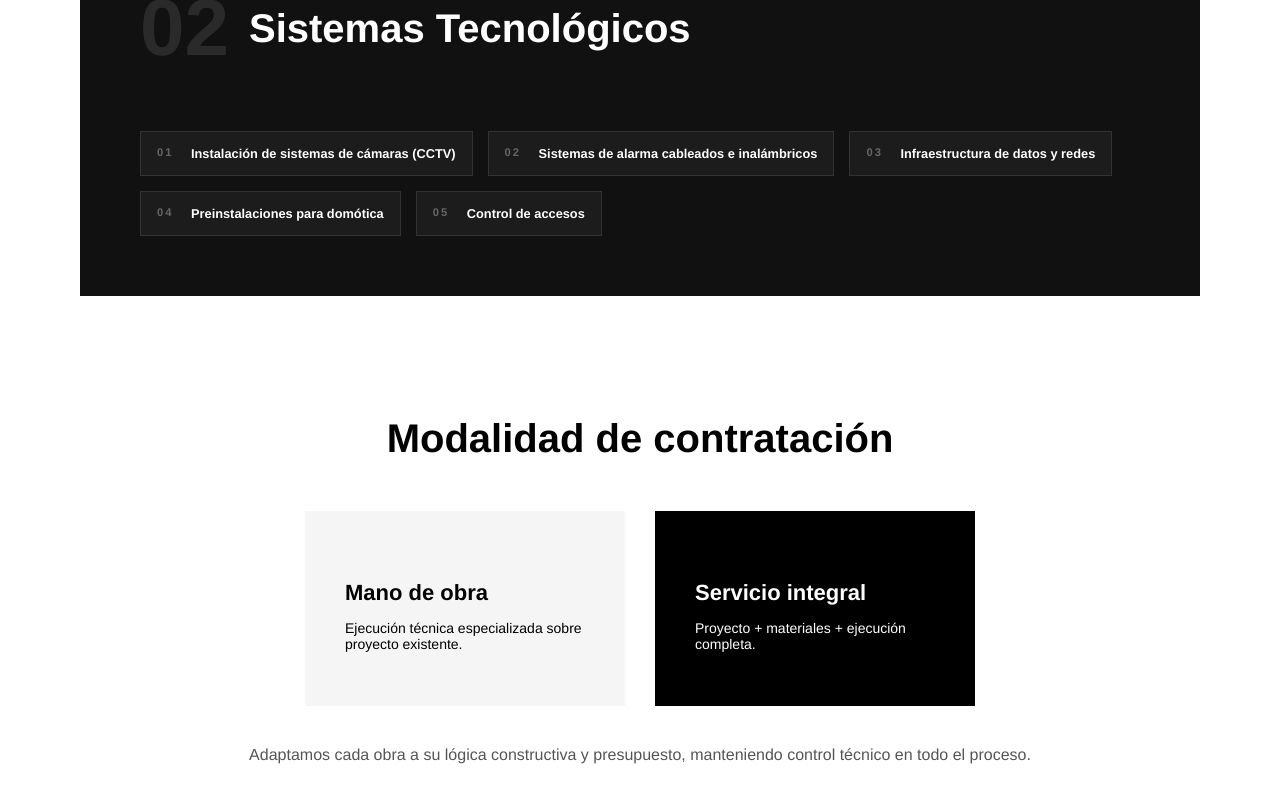
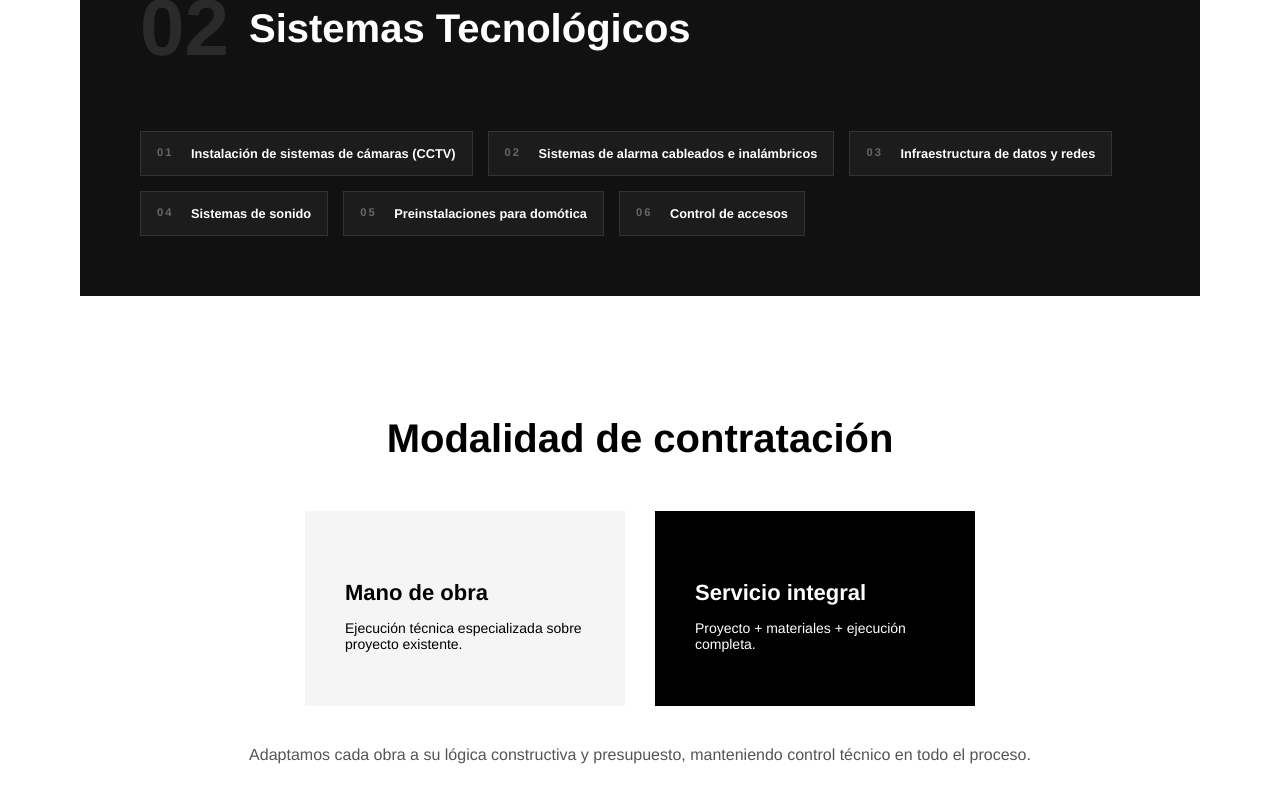
Before and after one commit to leonardotallone/Arqwatt, a React (Vite) app: page / in a window 1280 px wide. Shown: the part 1958-2761 px from the top of the page. Built offline with nearby package versions, Linux system fonts and the light colour scheme.

Commit message:
add sevice

```diff
--- a/src/components/Services.jsx
+++ b/src/components/Services.jsx
@@ -1,94 +1,3 @@
-// import React from "react";
-// import useReveal from "../useReveal";
-
-// const electric = [
-//   "Proyecto eléctrico integral",
-//   "Cálculo de cargas y dimensionamiento",
-//   "Diseño de tableros sectorizados",
-//   "Instalaciones en viviendas y edificios",
-//   "Reformas y adecuaciones",
-//   "Armado y montaje de tableros",
-//   "Sistemas de puesta a tierra",
-//   "Canalizaciones embutidas y exteriores",
-//   "Preparación para crecimiento futuro y energías renovables",
-// ];
-
-// const tech = [
-//   "Instalación de sistemas de cámaras (CCTV)",
-//   "Sistemas de alarma cableados e inalámbricos",
-//   "Infraestructura de datos y redes",
-//   "Preinstalaciones para domótica",
-//   "Control de accesos",
-// ];
-
-// export default function Services() {
-//   useReveal();
-
-//   return (
-//     <section className="services" id="services">
-
-//       {/* HEADER */}
-//       <div className="services-header reveal">
-//         <h2>Servicios</h2>
-//         <p>
-//           Diseño y ejecución de instalaciones eléctricas y sistemas tecnológicos
-//           con criterio proyectual y precisión técnica.
-//         </p>
-//       </div>
-
-//       {/* BLOQUES */}
-//       <div className="services-layout">
-
-//         {/* IZQUIERDA */}
-//         <div className="service-block reveal-left">
-//           <h3>Instalaciones Eléctricas</h3>
-
-//           <div className="service-lines">
-//             {electric.map((item, i) => (
-//               <div key={i} className="service-line">
-//                 <span>{item}</span>
-//               </div>
-//             ))}
-//           </div>
-//         </div>
-
-//         {/* DERECHA */}
-//         <div className="service-block reveal-right">
-//           <h3>Sistemas Tecnológicos</h3>
-
-//           <div className="service-lines">
-//             {tech.map((item, i) => (
-//               <div key={i} className="service-line">
-//                 <span>{item}</span>
-//               </div>
-//             ))}
-//           </div>
-//         </div>
-//       </div>
-
-//       {/* FOOTER */}
-//       <div className="services-footer reveal">
-//         <h3>Modalidad</h3>
-
-//         <div className="service-lines compact">
-//           <div className="service-line">
-//             <span>Mano de obra especializada</span>
-//           </div>
-//           <div className="service-line">
-//             <span>Servicio integral con provisión de materiales</span>
-//           </div>
-//         </div>
-
-//         <p>
-//           Adaptamos cada proyecto a la lógica de obra y presupuesto,
-//           garantizando ejecución profesional y control técnico.
-//         </p>
-//       </div>
-
-//     </section>
-//   );
-// }
-
 import React from "react";
 import useReveal from "../useReveal";
 
@@ -108,6 +17,7 @@ const tech = [
   "Instalación de sistemas de cámaras (CCTV)",
   "Sistemas de alarma cableados e inalámbricos",
   "Infraestructura de datos y redes",
+  "Sistemas de sonido",
   "Preinstalaciones para domótica",
   "Control de accesos",
 ];
```
